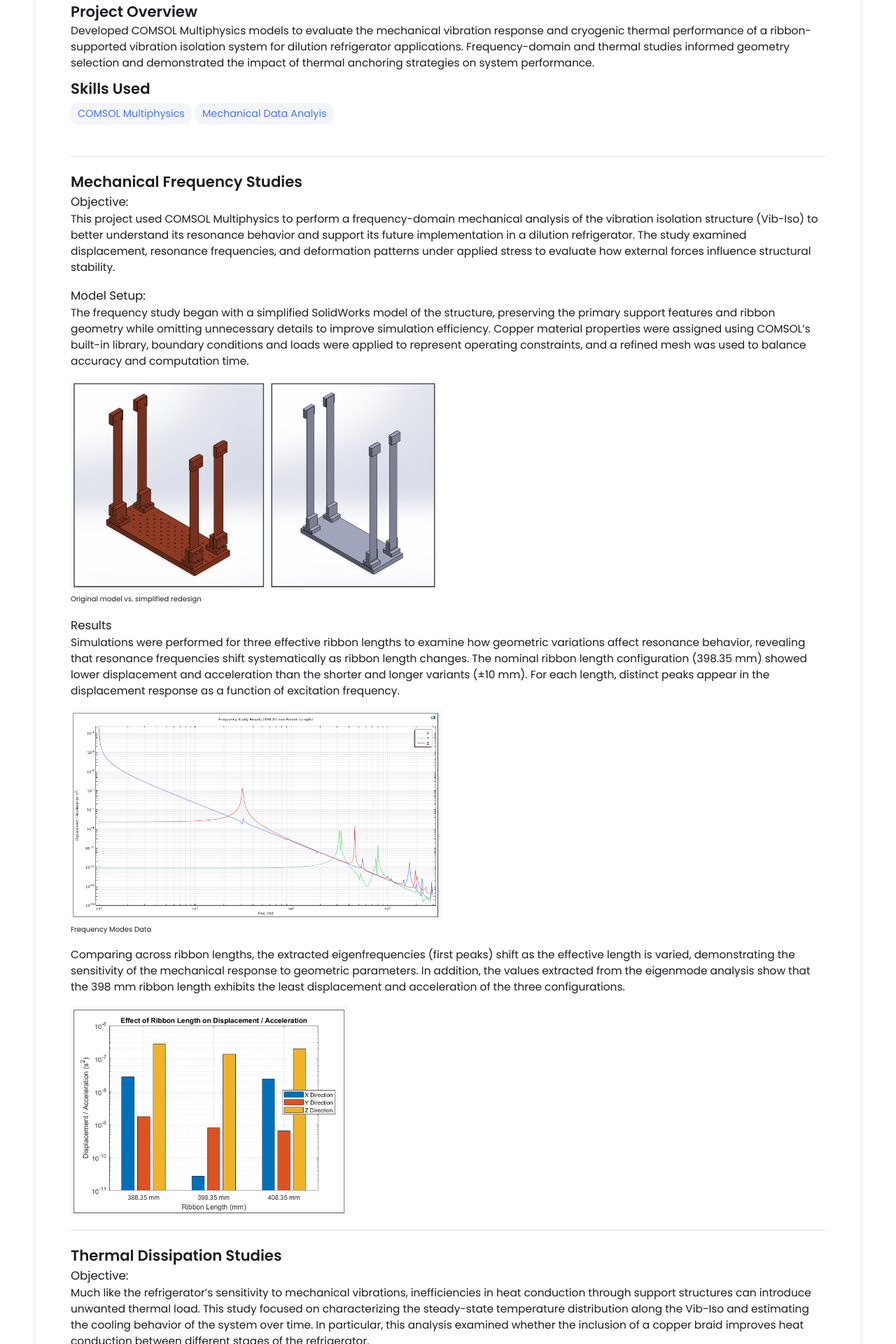
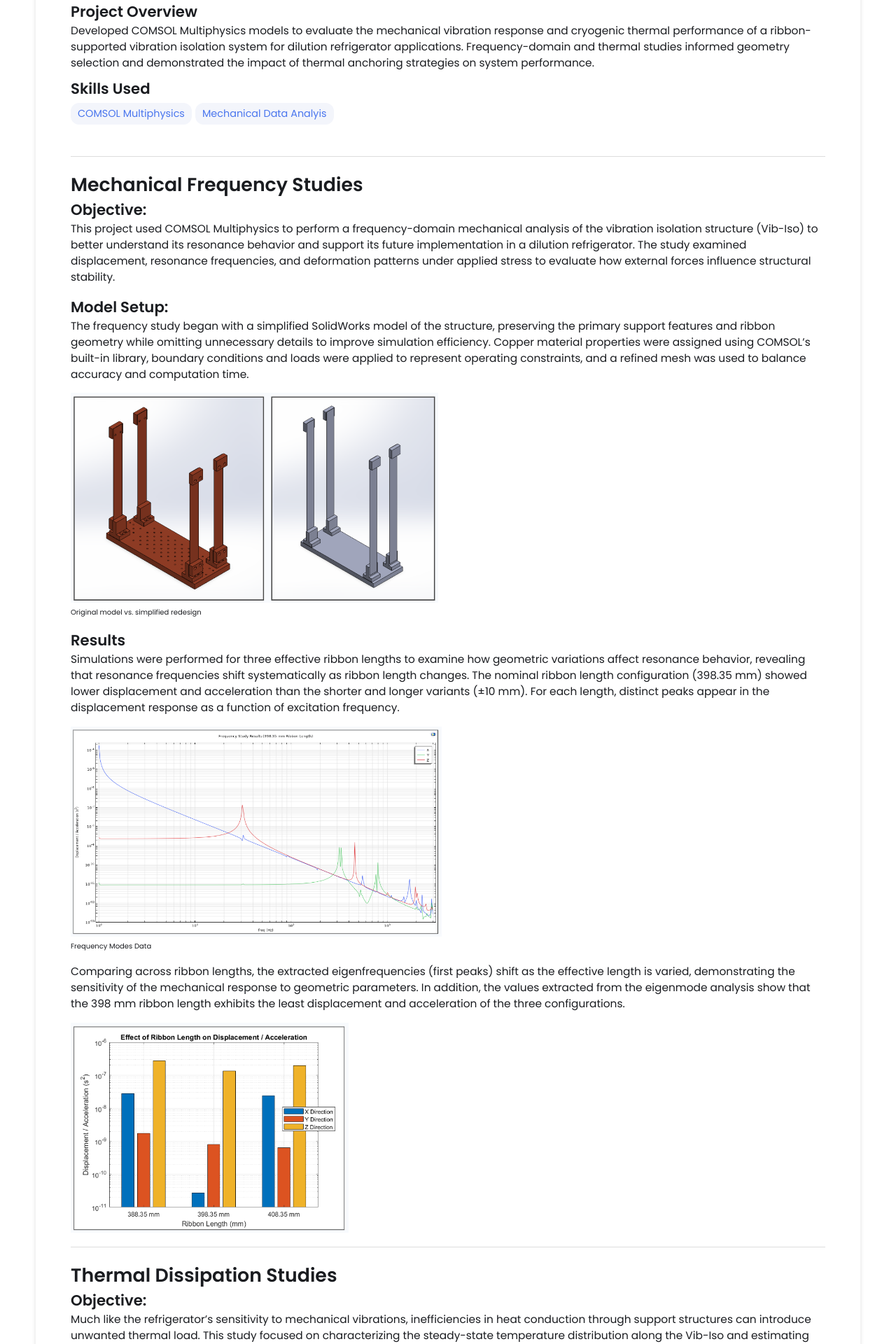
Before and after one commit to emiliohernand/emiliohernand.github.io, a Jekyll site: the page built from _projects/1-vib-iso-simulations/index.md, in a window 1280 px wide. Shown: the part 556-2476 px from the top of the page at 70% size. Built offline with Jekyll 4.4.1, drawn with Linux system fonts in a browser that asks for light colours.

```diff
--- a/_projects/1-vib-iso-simulations/index.md
+++ b/_projects/1-vib-iso-simulations/index.md
@@ -9,17 +9,17 @@ main-image: /sims_main3.png
 ---
 
 ---
-## Mechanical Frequency Studies
+# Mechanical Frequency Studies
 
-### Objective:
+## Objective:
 This project used COMSOL Multiphysics to perform a frequency-domain mechanical analysis of the vibration isolation structure (Vib-Iso) to better understand its resonance behavior and support its future implementation in a dilution refrigerator. The study examined displacement, resonance frequencies, and deformation patterns under applied stress to evaluate how external forces influence structural stability.
 
-### Model Setup:
+## Model Setup:
 The frequency study began with a simplified SolidWorks model of the structure, preserving the primary support features and ribbon geometry while omitting unnecessary details to improve simulation efficiency. Copper material properties were assigned using COMSOL’s built-in library, boundary conditions and loads were applied to represent operating constraints, and a refined mesh was used to balance accuracy and computation time.
 {% include image-gallery.html images="sims_mech_model.png" height="300" %}
 <span style="font-size: 10px">Original model vs. simplified redesign</span>
 
-### Results
+## Results
 Simulations were performed for three effective ribbon lengths to examine how geometric variations affect resonance behavior, revealing that resonance frequencies shift systematically as ribbon length changes. The nominal ribbon length configuration (398.35 mm) showed lower displacement and acceleration than the shorter and longer variants (±10 mm). For each length, distinct peaks appear in the displacement response as a function of excitation frequency.
 
 {% include image-gallery.html images="sims_mech_results1.png" height="300" %}
@@ -30,15 +30,15 @@ Comparing across ribbon lengths, the extracted eigenfrequencies (first peaks) sh
 {% include image-gallery.html images="sims_mech_results2.png" height="300" %}
 
 ---
-## Thermal Dissipation Studies
+# Thermal Dissipation Studies
 
-### Objective:
+## Objective:
 Much like the refrigerator’s sensitivity to mechanical vibrations, inefficiencies in heat conduction through support structures can introduce unwanted thermal load. This study focused on characterizing the steady-state temperature distribution along the Vib-Iso and estimating the cooling behavior of the system over time. In particular, this analysis examined whether the inclusion of a copper braid improves heat conduction between different stages of the refrigerator.
 
-### Model Setup:
+## Model Setup:
 The thermal simulations used the same simplified Vib-Iso geometry from the mechanical studies, with the addition of a copper braid to evaluate its effect on heat transfer. Idealized cryogenic boundary conditions were applied to represent thermal connections to the dilution refrigerator stages, while all other surfaces were treated as insulated so heat transfer occurred only through conduction. Simulations were performed both with and without the copper braid, using stationary and time-dependent analyses to compare steady-state thermal behavior and cooldown performance. Radiative and convective heat transfer, as well as contact resistance effects, were excluded to reflect high-vacuum cryogenic operating conditions.
 
-### Results:
+## Results:
 The stationary thermal simulation including the copper braid shows a smooth temperature gradient along the ribbon length, with heat conducted from the 100 mK boundary toward the 4 mK thermal anchor. The lower regions of the structure approach the colder temperature, indicating that the copper braid provides an efficient conductive pathway. The time-dependent (24-hour) thermal simulation illustrates how the structure cools over time, with the cooling front propagating from the colder boundary upward through the ribbon supports.
 
 {% include image-gallery.html images="sims_therm_results5.png" height="300" %}
```
